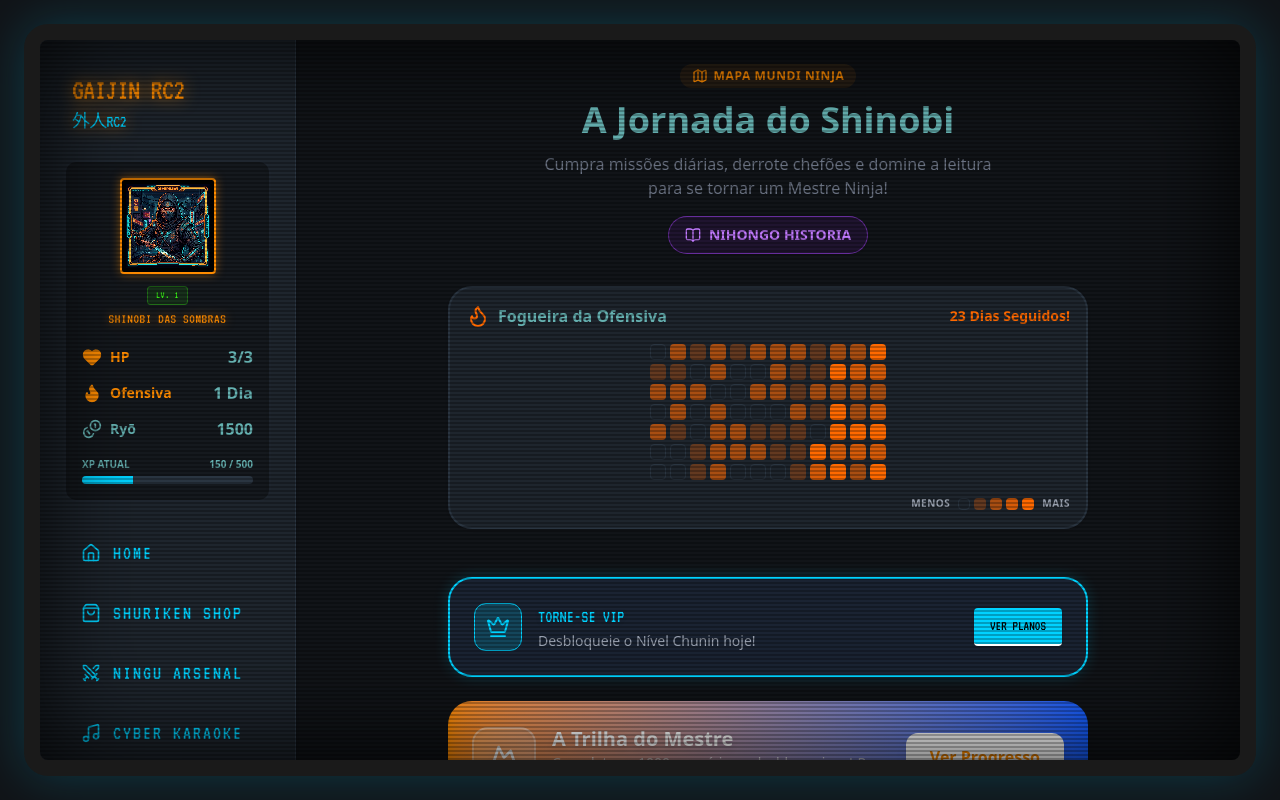
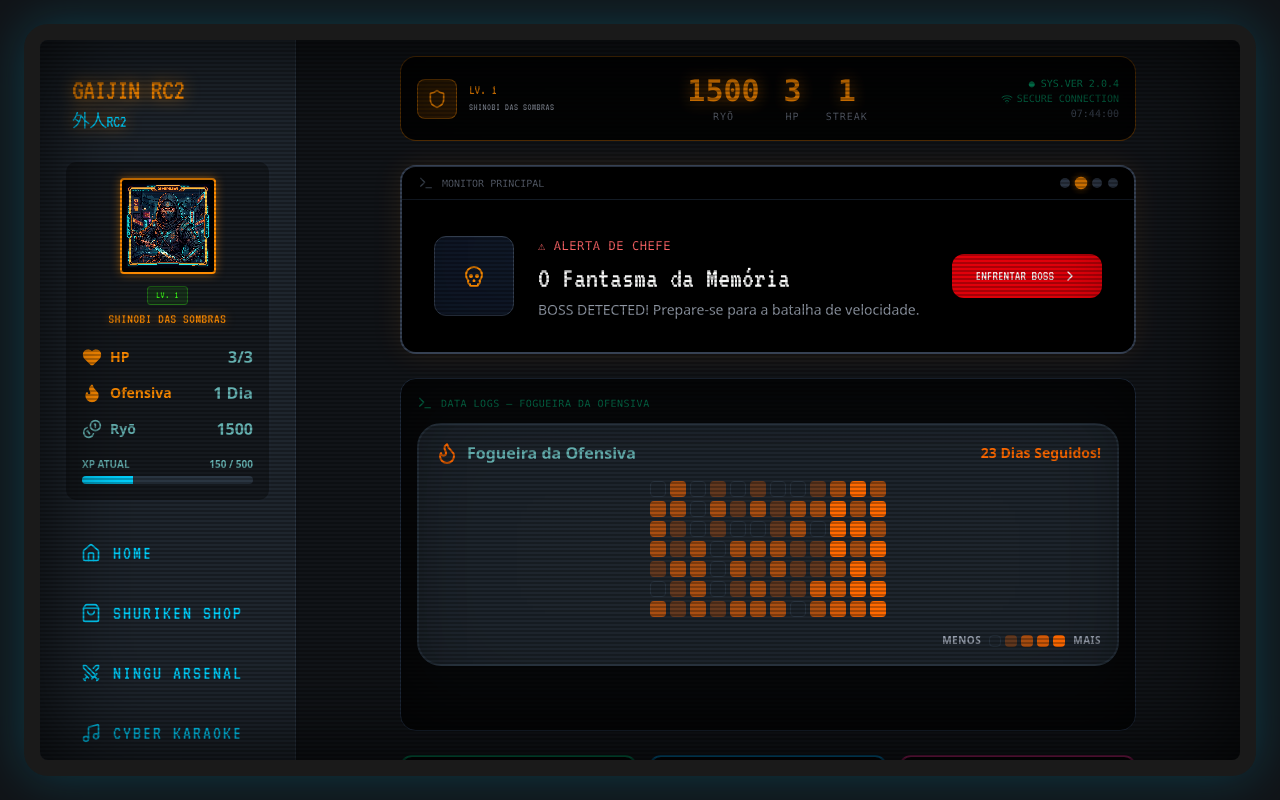
Before and after one commit to rc2HkBr/Rc2Gaijin, a Next.js app: page / in a window 1280 px wide. Built offline with nearby package versions, Linux system fonts and the light colour scheme.

Commit message:
feat: redesign Home as Techno-Shinobi Command Center with HUD, CRT monitor carousel, arcade nav panel and boss alerts

```diff
--- a/src/app/page.tsx
+++ b/src/app/page.tsx
@@ -1,215 +1,278 @@
 'use client';
 
-import { useState } from 'react';
-import { Star, Grid, Sparkles, BookOpen, CheckCircle2, ShieldAlert, Skull, Map, Heart, Flame, Coins, MapPin, Mountain, Crown } from 'lucide-react';
+import { useState, useEffect } from 'react';
+import { Skull, Swords, Music, BookOpen, ShoppingBag, Mountain, Crown, Video, Zap, Shield, Terminal, Wifi, ChevronRight, AlertTriangle } from 'lucide-react';
 import Link from 'next/link';
-import { HIRAGANA_GROUPS } from '@/data/hiraganaData';
-import HiraganaChartModal from '@/components/HiraganaChartModal';
 import Heatmap from '@/components/Heatmap';
 import { useGame } from '@/context/GameContext';
 
+/* ── tiny helpers ── */
+const Blink = ({ children, className = '' }: { children: React.ReactNode; className?: string }) => (
+  <span className={`animate-pulse ${className}`}>{children}</span>
+);
+
+const DigitalNumber = ({ value, label }: { value: number | string; label: string }) => (
+  <div className="flex flex-col items-center">
+    <span className="font-mono text-2xl sm:text-3xl font-bold text-primary drop-shadow-[0_0_8px_rgba(255,140,0,0.6)]">
+      {value}
+    </span>
+    <span className="text-[10px] text-gray-500 uppercase tracking-widest font-mono">{label}</span>
+  </div>
+);
+
+/* ── CRT scanline overlay ── */
+const CRTOverlay = () => (
+  <div className="pointer-events-none absolute inset-0 z-50 overflow-hidden rounded-2xl">
+    <div className="absolute inset-0 opacity-[0.03]" style={{
+      backgroundImage: 'repeating-linear-gradient(0deg, transparent, transparent 2px, rgba(0,255,0,0.1) 2px, rgba(0,255,0,0.1) 4px)',
+    }} />
+    <div className="absolute inset-0 rounded-2xl" style={{
+      boxShadow: 'inset 0 0 60px rgba(0,0,0,0.4), inset 0 0 120px rgba(0,0,0,0.2)',
+    }} />
+  </div>
+);
+
+/* ── Banner Carousel ── */
+const banners = [
+  {
+    id: 'mission',
+    tag: '[ MISSÃO ATUAL ]',
+    tagColor: 'text-emerald-400',
+    title: 'Família K — Hiragana',
+    subtitle: 'Continue seu treinamento no Sistema de Escrita base.',
+    href: '/lesson?group=k',
+    btnText: 'INICIAR TREINAMENTO',
+    btnClass: 'bg-emerald-500 hover:bg-emerald-400',
+    icon: <Zap className="w-6 h-6" />,
+  },
+  {
+    id: 'boss',
+    tag: '⚠ ALERTA DE CHEFE',
+    tagColor: 'text-red-400',
+    title: 'O Fantasma da Memória',
+    subtitle: 'BOSS DETECTED! Prepare-se para a batalha de velocidade.',
+    href: '/boss/memory-ghost',
+    btnText: 'ENFRENTAR BOSS',
+    btnClass: 'bg-red-600 hover:bg-red-500',
+    icon: <Skull className="w-6 h-6" />,
+  },
+  {
+    id: 'karaoke',
+    tag: '[ NOVO MÓDULO ]',
+    tagColor: 'text-pink-400',
+    title: 'Cyber Karaoke — J-Pop',
+    subtitle: 'Aprenda japonês cantando hits de anime e J-Pop!',
+    href: '/jpop',
+    btnText: 'ABRIR KARAOKE',
+    btnClass: 'bg-pink-600 hover:bg-pink-500',
+    icon: <Music className="w-6 h-6" />,
+  },
+  {
+    id: 'aulas',
+    tag: '[ AULAS AO VIVO ]',
+    tagColor: 'text-cyan-400',
+    title: 'Senseis Ninja Online',
+    subtitle: 'Agende aulas particulares de japonês com mestres reais!',
+    href: '/aulas',
+    btnText: 'VER SENSEIS',
+    btnClass: 'bg-cyan-600 hover:bg-cyan-500',
+    icon: <Video className="w-6 h-6" />,
+  },
+];
+
 export default function Home() {
-  const [isChartOpen, setIsChartOpen] = useState(false);
   const { ryo } = useGame();
+  const [bannerIdx, setBannerIdx] = useState(0);
+  const [sysTime, setSysTime] = useState('');
+
+  useEffect(() => {
+    const interval = setInterval(() => {
+      setBannerIdx((prev) => (prev + 1) % banners.length);
+    }, 5000);
+    return () => clearInterval(interval);
+  }, []);
+
+  useEffect(() => {
+    const tick = () => {
+      const now = new Date();
+      setSysTime(now.toLocaleTimeString('pt-BR', { hour: '2-digit', minute: '2-digit', second: '2-digit' }));
+    };
+    tick();
+    const id = setInterval(tick, 1000);
+    return () => clearInterval(id);
+  }, []);
+
+  const banner = banners[bannerIdx];
 
   return (
-    <div className="flex flex-col items-center pb-24 pt-6 w-full max-w-2xl mx-auto px-4">
-      {/* MOBILE HUD (Hidden on desktop since Sidebar has it) */}
-      <div className="sm:hidden w-full bg-surface border-2 border-border rounded-2xl p-4 mb-6 shadow-sm flex items-center justify-between">
-        <div className="flex items-center gap-1.5 text-primary font-bold text-sm">
-          <Heart className="w-5 h-5 fill-primary" /> 3
-        </div>
-        <div className="flex items-center gap-1.5 text-orange-500 font-bold text-sm">
-          <Flame className="w-5 h-5 fill-orange-500" /> 1
-        </div>
-        <div className="flex items-center gap-1.5 text-amber-500 font-bold text-sm">
-          <Coins className="w-5 h-5 fill-amber-500" /> {ryo}
+    <div className="flex flex-col items-center pb-24 pt-4 w-full max-w-3xl mx-auto px-4 gap-6">
+
+      {/* ══════════════════════════════════════════
+          HEADER — HUD STATUS BAR
+         ══════════════════════════════════════════ */}
+      <div className="w-full bg-black/80 border border-primary/30 rounded-2xl p-4 relative overflow-hidden">
+        <CRTOverlay />
+        <div className="relative z-10 flex items-center justify-between flex-wrap gap-4">
+          {/* Rank */}
+          <div className="flex items-center gap-3">
+            <div className="w-10 h-10 rounded-lg bg-primary/20 border border-primary/50 flex items-center justify-center">
+              <Shield className="w-5 h-5 text-primary" />
+            </div>
+            <div>
+              <p className="font-pixel text-primary text-sm uppercase leading-tight">LV. 1</p>
+              <p className="font-pixel text-gray-400 text-[10px] uppercase tracking-wider">Shinobi das Sombras</p>
+            </div>
+          </div>
+
+          {/* Stats */}
+          <div className="flex items-center gap-6">
+            <DigitalNumber value={ryo} label="Ryō" />
+            <DigitalNumber value={3} label="HP" />
+            <DigitalNumber value={1} label="Streak" />
+          </div>
+
+          {/* System Status */}
+          <div className="hidden sm:flex flex-col items-end">
+            <span className="font-mono text-[10px] text-emerald-500/80">
+              <Blink>●</Blink> SYS.VER 2.0.4
+            </span>
+            <span className="font-mono text-[10px] text-emerald-500/60 flex items-center gap-1">
+              <Wifi className="w-3 h-3" /> SECURE CONNECTION
+            </span>
+            <span className="font-mono text-[10px] text-gray-600">{sysTime}</span>
+          </div>
         </div>
       </div>
 
-      {/* Banner / Header */}
-      <div className="w-full mb-8 text-center space-y-3">
-        <span className="inline-flex items-center gap-1.5 px-3 py-1 rounded-full bg-primary/10 text-primary font-bold text-xs uppercase tracking-wider">
-          <Map className="w-4 h-4" /> Mapa Mundi Ninja
-        </span>
-        <h1 className="text-3xl sm:text-4xl font-extrabold text-foreground">A Jornada do Shinobi</h1>
-        <p className="text-gray-500 text-sm sm:text-base max-w-md mx-auto mb-4">
-          Cumpra missões diárias, derrote chefões e domine a leitura para se tornar um Mestre Ninja!
-        </p>
+      {/* ══════════════════════════════════════════
+          MONITOR PRINCIPAL — CRT CAROUSEL
+         ══════════════════════════════════════════ */}
+      <div className="w-full bg-black border-2 border-gray-700 rounded-2xl relative overflow-hidden shadow-[0_0_30px_rgba(255,140,0,0.1)]">
+        <CRTOverlay />
 
-        <Link href="/origens" className="inline-flex items-center gap-2 bg-purple-900/20 text-purple-400 border border-purple-500/50 px-4 py-2 rounded-full font-bold text-sm uppercase hover:bg-purple-900/40 transition-colors shadow-sm">
-          <BookOpen className="w-4 h-4" /> Nihongo Historia
+        {/* Top bar */}
+        <div className="flex items-center justify-between px-4 py-2 border-b border-gray-800 relative z-10">
+          <div className="flex items-center gap-2">
+            <Terminal className="w-4 h-4 text-gray-600" />
+            <span className="font-mono text-[10px] text-gray-500 uppercase">Monitor Principal</span>
+          </div>
+          <div className="flex gap-1.5">
+            {banners.map((b, i) => (
+              <button
+                key={b.id}
+                onClick={() => setBannerIdx(i)}
+                className={`w-2.5 h-2.5 rounded-full transition-all ${
+                  i === bannerIdx ? 'bg-primary scale-125 shadow-[0_0_6px_rgba(255,140,0,0.6)]' : 'bg-gray-700 hover:bg-gray-600'
+                }`}
+              />
+            ))}
+          </div>
+        </div>
+
+        {/* Banner Content */}
+        <Link href={banner.href} className="block p-6 sm:p-8 relative z-10 group">
+          <div className="flex flex-col sm:flex-row items-center gap-6">
+            <div className="w-16 h-16 sm:w-20 sm:h-20 rounded-xl bg-gray-900 border border-gray-700 flex items-center justify-center text-primary group-hover:border-primary/50 transition-colors shrink-0">
+              {banner.icon}
+            </div>
+            <div className="flex-1 text-center sm:text-left">
+              <span className={`font-mono text-xs ${banner.tagColor} uppercase tracking-wider`}>
+                {banner.tag}
+              </span>
+              <h2 className="font-pixel text-2xl sm:text-3xl text-white mt-1 group-hover:text-primary transition-colors">
+                {banner.title}
+              </h2>
+              <p className="text-gray-400 text-sm mt-1">{banner.subtitle}</p>
+            </div>
+            <div className={`${banner.btnClass} text-white font-pixel text-sm px-6 py-3 rounded-xl transition-all flex items-center gap-2 shrink-0 group-hover:scale-105`}>
+              {banner.btnText} <ChevronRight className="w-4 h-4" />
+            </div>
+          </div>
         </Link>
       </div>
 
-      <Heatmap />
+      {/* ══════════════════════════════════════════
+          DATA LOGS — HEATMAP / CONTRIBUTION GRID
+         ══════════════════════════════════════════ */}
+      <div className="w-full bg-black/60 border border-gray-800 rounded-2xl p-4 relative overflow-hidden">
+        <CRTOverlay />
+        <div className="relative z-10">
+          <div className="flex items-center gap-2 mb-3">
+            <Terminal className="w-4 h-4 text-emerald-500/60" />
+            <span className="font-mono text-[10px] text-emerald-500/60 uppercase tracking-wider">Data Logs — Fogueira da Ofensiva</span>
+          </div>
+          <Heatmap />
+        </div>
+      </div>
 
-      {/* PLANOS / VIP BANNER */}
-      <Link href="/planos" className="w-full bg-[#1a2332] border-2 border-secondary rounded-3xl p-4 sm:p-6 shadow-[0_0_15px_rgba(0,210,255,0.2)] mb-6 relative overflow-hidden group hover:scale-[1.02] transition-transform block">
-        <div className="absolute inset-0 bg-secondary/10 opacity-0 group-hover:opacity-100 transition-opacity"></div>
+      {/* ══════════════════════════════════════════
+          PAINEL DE CONTROLE — NAVIGATION BUTTONS
+         ══════════════════════════════════════════ */}
+      <div className="w-full grid grid-cols-2 sm:grid-cols-3 gap-3">
+        {[
+          { label: 'SISTEMA DE\nTREINAMENTO', href: '/lesson?group=vowels', icon: <BookOpen className="w-6 h-6" />, color: 'border-emerald-500/50 hover:border-emerald-500 hover:bg-emerald-500/10', textColor: 'text-emerald-400' },
+          { label: 'NINGU\nARSENAL', href: '/trilha', icon: <Swords className="w-6 h-6" />, color: 'border-sky-500/50 hover:border-sky-500 hover:bg-sky-500/10', textColor: 'text-sky-400' },
+          { label: 'CYBER\nKARAOKE', href: '/jpop', icon: <Music className="w-6 h-6" />, color: 'border-pink-500/50 hover:border-pink-500 hover:bg-pink-500/10', textColor: 'text-pink-400' },
+          { label: 'BANCO DE\nDADOS KANJI', href: '/kaishi', icon: <Mountain className="w-6 h-6" />, color: 'border-orange-500/50 hover:border-orange-500 hover:bg-orange-500/10', textColor: 'text-orange-400' },
+          { label: 'NIHONGO\nHISTORIA', href: '/origens', icon: <BookOpen className="w-6 h-6" />, color: 'border-purple-500/50 hover:border-purple-500 hover:bg-purple-500/10', textColor: 'text-purple-400' },
+          { label: 'SHURIKEN\nSHOP', href: '/shop', icon: <ShoppingBag className="w-6 h-6" />, color: 'border-amber-500/50 hover:border-amber-500 hover:bg-amber-500/10', textColor: 'text-amber-400' },
+        ].map((btn) => (
+          <Link
+            key={btn.href}
+            href={btn.href}
+            className={`bg-black/80 border-2 ${btn.color} rounded-xl p-4 flex flex-col items-center gap-3 text-center transition-all hover:scale-[1.03] active:scale-95 group`}
+          >
+            <div className={`${btn.textColor} group-hover:scale-110 transition-transform`}>{btn.icon}</div>
+            <span className="font-pixel text-[11px] sm:text-xs text-gray-300 uppercase leading-tight whitespace-pre-line">
+              {btn.label}
+            </span>
+          </Link>
+        ))}
+      </div>
+
+      {/* ══════════════════════════════════════════
+          VIP BANNER
+         ══════════════════════════════════════════ */}
+      <Link href="/planos" className="w-full bg-black/80 border-2 border-secondary/50 rounded-2xl p-5 relative overflow-hidden group hover:border-secondary transition-colors hover:scale-[1.01] active:scale-[0.99]">
+        <CRTOverlay />
         <div className="relative z-10 flex items-center justify-between">
           <div className="flex items-center gap-4">
-            <div className="w-12 h-12 rounded-xl bg-secondary/20 border border-secondary flex items-center justify-center animate-pulse">
-              <Crown className="w-6 h-6 text-secondary" />
+            <div className="w-12 h-12 rounded-xl bg-secondary/20 border border-secondary/50 flex items-center justify-center">
+              <Crown className="w-6 h-6 text-secondary animate-pulse" />
             </div>
             <div>
-              <h3 className="text-lg font-pixel text-secondary uppercase drop-shadow-sm">Torne-se VIP</h3>
-              <p className="text-gray-400 text-xs sm:text-sm">Desbloqueie o Nível Chunin hoje!</p>
+              <h3 className="font-pixel text-secondary text-sm uppercase">Torne-se VIP</h3>
+              <p className="text-gray-500 text-xs">Desbloqueie o Nível Chunin e conteúdos exclusivos</p>
             </div>
           </div>
-          <div className="bg-secondary text-[#000] font-pixel text-xs sm:text-sm px-4 py-2 rounded shadow-sm border-b-2 border-white group-active:border-b-0 group-active:translate-y-0.5 transition-all">
+          <div className="bg-secondary text-black font-pixel text-xs px-4 py-2 rounded-lg group-hover:scale-105 transition-transform">
             VER PLANOS
           </div>
         </div>
       </Link>
 
-      {/* Trilha do Mestre Banner */}
-      <Link href="/trilha" className="w-full bg-gradient-to-r from-primary to-blue-600 rounded-3xl p-6 shadow-xl mb-12 relative overflow-hidden group hover:scale-[1.02] transition-transform block">
-        <div className="absolute inset-0 bg-white/10 opacity-0 group-hover:opacity-100 transition-opacity"></div>
-        <div className="relative z-10 flex flex-col sm:flex-row items-center gap-4 text-center sm:text-left">
-          <div className="w-16 h-16 rounded-2xl bg-white/20 border-2 border-white/30 flex items-center justify-center shadow-inner">
-            <Mountain className="w-8 h-8 text-white drop-shadow-md" />
+      {/* ══════════════════════════════════════════
+          BOSS ALERT — QUICK ACCESS
+         ══════════════════════════════════════════ */}
+      <Link href="/boss/memory-ghost" className="w-full bg-red-950/30 border border-red-800/50 rounded-2xl p-4 relative overflow-hidden group hover:border-red-600 transition-colors">
+        <div className="flex items-center gap-4">
+          <div className="w-14 h-14 rounded-xl bg-red-900/30 border border-red-700/50 flex items-center justify-center group-hover:bg-red-900/50 transition-colors">
+            <Skull className="w-7 h-7 text-red-500 animate-pulse" />
           </div>
           <div className="flex-1">
-            <h3 className="text-xl font-black text-white drop-shadow-md">A Trilha do Mestre</h3>
-            <p className="text-white/80 text-sm font-medium">Complete os 1000 exercícios e desbloqueie o J-Pop Karaoke Learning!</p>
+            <div className="flex items-center gap-2">
+              <AlertTriangle className="w-4 h-4 text-red-500" />
+              <span className="font-mono text-[10px] text-red-500 uppercase tracking-wider">
+                <Blink>Boss Detected</Blink>
+              </span>
+            </div>
+            <h3 className="font-pixel text-lg text-red-300 mt-0.5">O Fantasma da Memória</h3>
+            <p className="text-gray-500 text-xs">Batalha de velocidade — teste seus reflexos de Hiragana</p>
           </div>
-          <div className="bg-white text-primary font-black px-6 py-3 rounded-xl shadow-lg border-b-4 border-gray-200 group-active:border-b-0 group-active:translate-y-1 transition-all">
-            Ver Progresso
-          </div>
+          <ChevronRight className="w-5 h-5 text-red-600 group-hover:translate-x-1 transition-transform" />
         </div>
       </Link>
 
-      {/* ZONES MAP */}
-      <div className="relative flex flex-col items-center w-full">
-        {/* Central Vertical Connector Line */}
-        <div className="absolute top-6 bottom-6 left-1/2 -ml-1 w-2 bg-border z-0 rounded-full"></div>
-
-        {/* =========================================
-            ZONA 1: O Despertar do Aprendiz
-           ========================================= */}
-        <div className="w-full mb-12 relative z-10">
-          <div className="bg-surface border-2 border-border p-4 rounded-3xl shadow-sm text-center mb-8 relative overflow-hidden">
-            <div className="absolute top-0 left-0 w-full h-1 bg-emerald-500"></div>
-            <h2 className="text-xl font-black text-foreground flex items-center justify-center gap-2">
-              <span className="w-6 h-6 rounded-full bg-emerald-500 text-white flex items-center justify-center text-xs">1</span>
-              O Despertar do Aprendiz
-            </h2>
-            <p className="text-sm text-gray-500 mt-1 font-medium">Domínio do Hiragana e Reflexos Básicos</p>
-          </div>
-
-          <div className="space-y-10">
-            {HIRAGANA_GROUPS.map((group, i) => {
-              const isOffsetLeft = i % 2 === 0;
-              const isCompleted = i === 0; // Demonstração
-
-              return (
-                <div
-                  key={group.id}
-                  className={`relative z-10 group w-full flex justify-center ${
-                    isOffsetLeft ? '-ml-6 sm:-ml-24' : 'ml-6 sm:ml-24'
-                  }`}
-                >
-                  <Link
-                    href={`/lesson?group=${group.id}`}
-                    className="flex flex-col items-center transition-transform hover:scale-105 active:scale-95 duration-200"
-                  >
-                    {/* Level Title Badge */}
-                    <div className="bg-surface border-2 border-border px-4 py-2 rounded-2xl mb-3 shadow-sm group-hover:border-emerald-500 transition-colors flex items-center gap-2">
-                      <BookOpen className="w-4 h-4 text-emerald-500" />
-                      <div className="text-left">
-                        <p className="font-bold text-foreground text-sm leading-none">{group.name}</p>
-                      </div>
-                    </div>
-
-                    {/* Circular Level Node */}
-                    <div
-                      className={`w-20 h-20 rounded-full ${isCompleted ? 'bg-emerald-500' : 'bg-surface border-4 border-emerald-500'} flex items-center justify-center shadow-xl group-hover:-translate-y-1 transition-transform relative`}
-                    >
-                      {isCompleted ? (
-                        <CheckCircle2 className="w-10 h-10 text-white" />
-                      ) : (
-                        <Star className={`w-8 h-8 ${isCompleted ? 'text-white' : 'text-emerald-500 fill-emerald-500/20'}`} />
-                      )}
-                    </div>
-                  </Link>
-                </div>
-              );
-            })}
-
-            {/* MINI BOSS - ZONA 1 */}
-            <div className="relative z-10 w-full flex justify-center mt-12">
-              <Link href="/boss/memory-ghost" className="flex flex-col items-center transition-transform hover:scale-105 group">
-                <div className="bg-purple-900/10 border-2 border-purple-500 px-4 py-2 rounded-2xl mb-3 shadow-sm flex items-center gap-2 group-hover:bg-purple-900/20 transition-colors">
-                  <Skull className="w-4 h-4 text-purple-500 animate-pulse group-hover:text-purple-600" />
-                  <div className="text-left">
-                    <p className="font-bold text-purple-600 text-sm leading-none">O Fantasma da Memória</p>
-                    <p className="text-[10px] text-purple-500/80 font-bold uppercase mt-1">Boss Battle (Speed Run)</p>
-                  </div>
-                </div>
-
-                <div className="w-24 h-24 rounded-2xl rotate-45 bg-purple-600 border-b-[8px] border-black/30 flex items-center justify-center shadow-2xl relative overflow-hidden group-hover:bg-purple-700 transition-colors">
-                  <Skull className="w-10 h-10 text-white -rotate-45 group-hover:scale-110 transition-transform" />
-                </div>
-              </Link>
-            </div>
-          </div>
-        </div>
-
-        {/* =========================================
-            ZONA 2: A Dança das Lâminas Gêmeas
-           ========================================= */}
-        <div className="w-full mb-12 relative z-10 opacity-60 pointer-events-none">
-          <div className="bg-surface border-2 border-border p-4 rounded-3xl shadow-sm text-center mb-8 relative overflow-hidden">
-            <div className="absolute top-0 left-0 w-full h-1 bg-sky-500"></div>
-            <h2 className="text-xl font-black text-foreground flex items-center justify-center gap-2">
-              <span className="w-6 h-6 rounded-full bg-sky-500 text-white flex items-center justify-center text-xs">2</span>
-              A Dança das Lâminas Gêmeas
-            </h2>
-            <p className="text-sm text-gray-500 mt-1 font-medium">Domínio do Katakana (Bloqueado)</p>
-          </div>
-
-          <div className="flex justify-center -ml-16">
-            <div className="w-16 h-16 rounded-full bg-surface border-4 border-border flex items-center justify-center">
-              <MapPin className="w-6 h-6 text-border" />
-            </div>
-          </div>
-        </div>
-
-        {/* =========================================
-            ZONA 3: O Segredo dos Símbolos Antigos
-           ========================================= */}
-        <div className="w-full mb-12 relative z-10">
-          <div className="bg-surface border-2 border-border p-4 rounded-3xl shadow-sm text-center mb-8 relative overflow-hidden">
-            <div className="absolute top-0 left-0 w-full h-1 bg-orange-500"></div>
-            <h2 className="text-xl font-black text-foreground flex items-center justify-center gap-2">
-              <span className="w-6 h-6 rounded-full bg-orange-500 text-white flex items-center justify-center text-xs">3</span>
-              O Segredo dos Símbolos Antigos
-            </h2>
-            <p className="text-sm text-gray-500 mt-1 font-medium">Motor de Kanjis: Kaishi 1.5k</p>
-          </div>
-
-          <div className="relative z-10 w-full flex justify-center ml-6 sm:ml-24">
-            <Link
-              href={`/kaishi`}
-              className="flex flex-col items-center transition-transform hover:scale-105 active:scale-95 duration-200"
-            >
-              <div className="bg-surface border-2 border-border px-4 py-2 rounded-2xl mb-3 shadow-sm group-hover:border-orange-500 transition-colors flex items-center gap-2">
-                <BookOpen className="w-4 h-4 text-orange-500" />
-                <div className="text-left">
-                  <p className="font-bold text-foreground text-sm leading-none">Desafio de Vocabulário</p>
-                </div>
-              </div>
-              <div className="w-20 h-20 rounded-full bg-surface border-4 border-orange-500 flex items-center justify-center shadow-xl group-hover:-translate-y-1 transition-transform relative">
-                <Star className="w-8 h-8 text-orange-500 fill-orange-500/20" />
-              </div>
-            </Link>
-          </div>
-        </div>
-
-      </div>
-
-      <HiraganaChartModal isOpen={isChartOpen} onClose={() => setIsChartOpen(false)} />
     </div>
   );
 }
```
